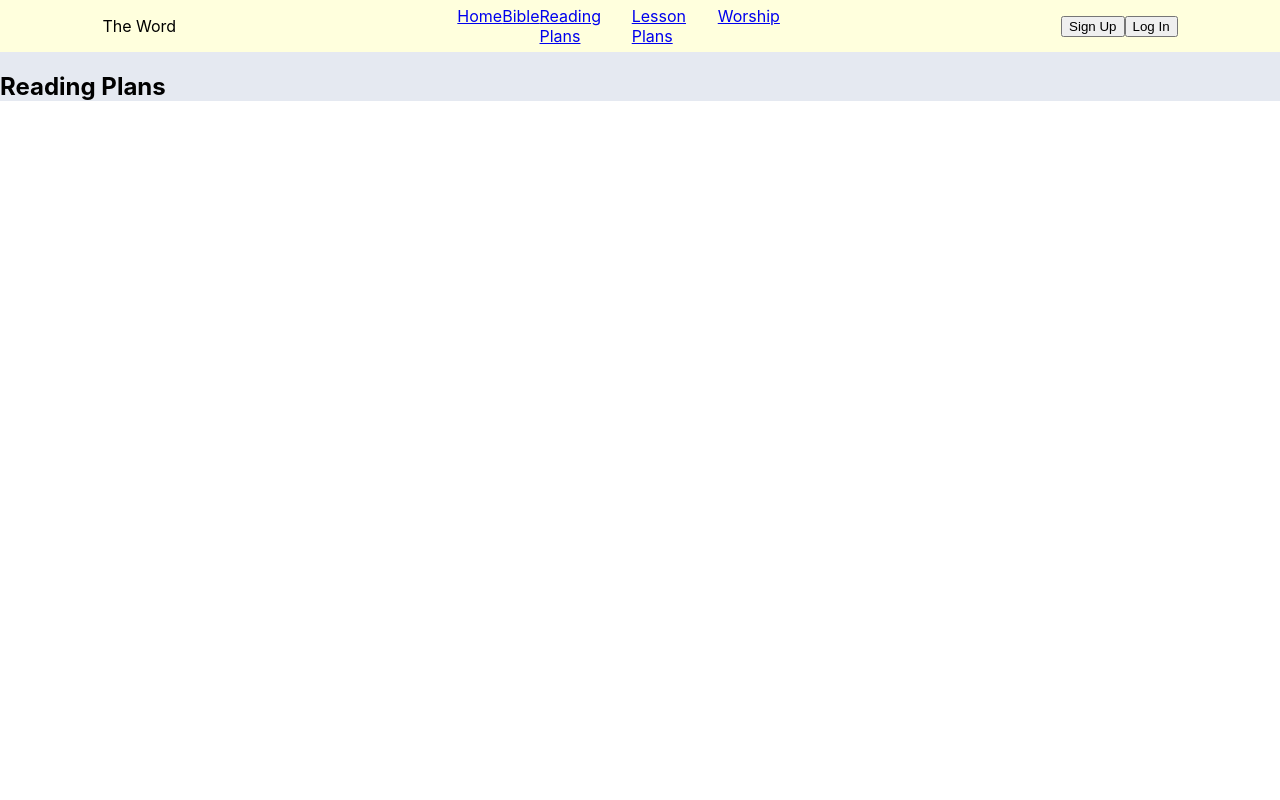
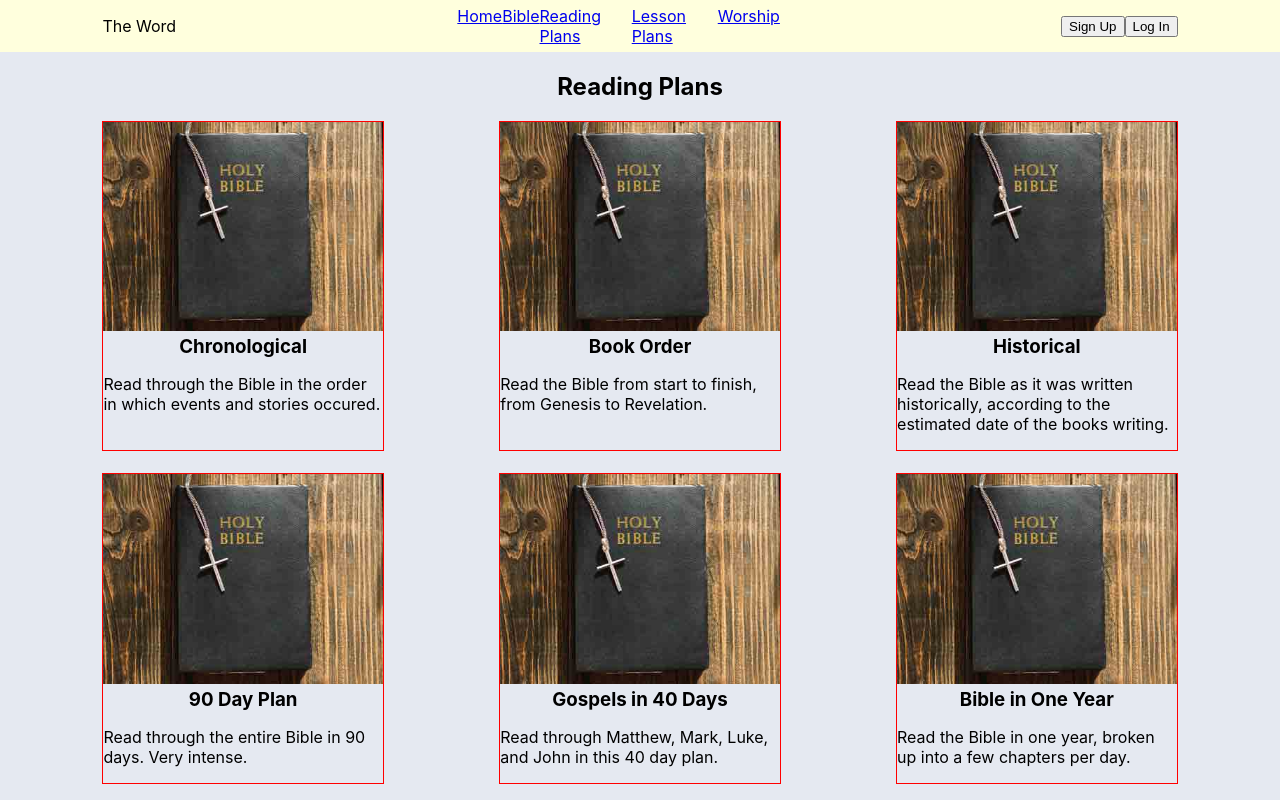
Before and after one commit to HammondBrandon-FS/projectPortfolio4, a React (Create React App) app in the folder bible-app/: page /readingPlans in a window 1280 px wide. Shown: the top 800 px of the page. Built offline with nearby package versions, Linux system fonts and the light colour scheme; no server answers.

Commit message:
Reading plans page update.

```diff
--- a/bible-app/src/components/Plan.js
+++ b/bible-app/src/components/Plan.js
@@ -1,4 +1,4 @@
-// Reading Plan Component
+// Reading Plan Component for Home Page
 
 const Plan = props => {
     return (
--- /dev/null
+++ b/bible-app/src/components/Read.js
@@ -0,0 +1,33 @@
+// Reading Plan component 2
+
+// Image
+import Bible from '../images/bible.jpg';
+
+const Read = props => {
+    return (
+        <div style={styles.container}>
+            <img style={styles.image} src={Bible} alt='cross on Bible'></img>
+            <h3 style={styles.heading}>{props.title}</h3>
+            <p>{props.desc}</p>
+        </div>
+    );
+}
+
+export default Read;
+
+const styles = {
+    container: {
+        width: '26%',
+        border: '1px solid red',
+        overflow: 'hidden',
+        marginBottom: '2%'
+    },
+    image: {
+        width: '100%',
+        height: 'auto'
+    },
+    heading: {
+        textAlign: 'center',
+        margin: '0'
+    }
+}
--- a/bible-app/src/pages/Reading.js
+++ b/bible-app/src/pages/Reading.js
@@ -1,9 +1,22 @@
 // Reading Plan Page Component
+
+//Components
+import Read from '../components/Read';
 
 const Reading = () => {
     return (
         <div style={styles.container}>
-            <h2>Reading Plans</h2>
+            <h2 style={styles.heading}>Reading Plans</h2>
+            <div style={styles.plans}>
+                <Read title='Chronological' desc='Read through the Bible in the order in which events and stories occured.'/>
+                <Read title='Book Order' desc='Read the Bible from start to finish, from Genesis to Revelation.'/>
+                <Read title='Historical' desc='Read the Bible as it was written historically, according to the estimated date of the books writing.'/>
+                <Read title='90 Day Plan' desc='Read through the entire Bible in 90 days. Very intense.'/>
+                <Read title='Gospels in 40 Days' desc='Read through Matthew, Mark, Luke, and John in this 40 day plan.'/>
+                <Read title='Bible in One Year' desc='Read the Bible in one year, broken up into a few chapters per day.'/>
+                <Read title='Personal Growth' desc='Daily scripture readings that illustrate the character of God and the nature of faith.'/>
+                <Read title='Proverbs Monthly' desc='Read through the book of Proverbs each month.'/>
+            </div>
         </div>
     );
 }
@@ -12,6 +25,14 @@ export default Reading;
 
 const styles = {
     container: {
-
+        padding: '0 8%'
+    },
+    heading: {
+        textAlign: 'center'
+    },
+    plans: {
+        display: 'flex',
+        flexWrap: 'wrap',
+        justifyContent: 'space-between'
     }
 }
```
Also changed, not shown: bible-app/src/images/bible.jpg (added).
